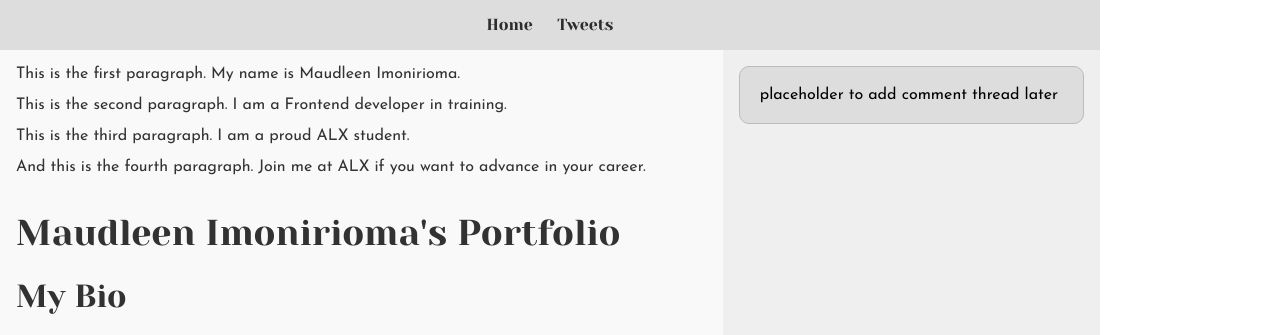
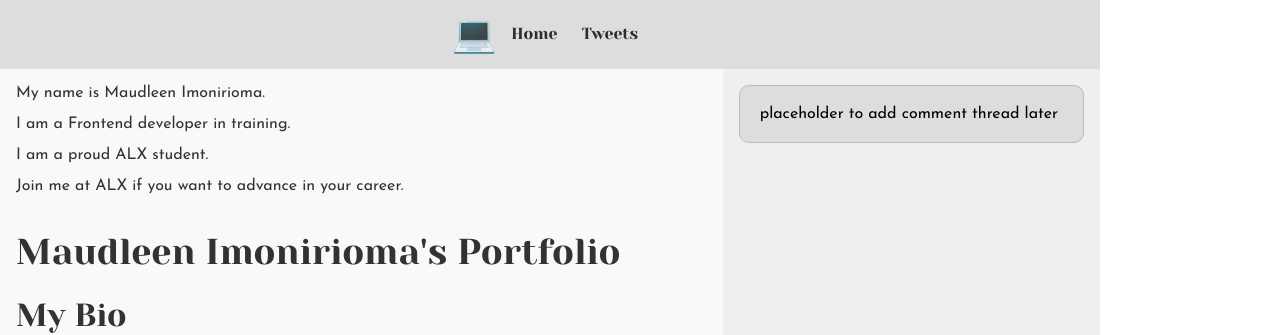
Before and after one commit to MaudleenTech/alx_html_css, a plain HTML site: page css_basic/index.html in a window 1280 px wide. Shown: the top 335 px of the page. Drawn offline with Linux system fonts and the light colour scheme.

Commit message:
Added a logo

```diff
--- a/css_basic/index.html
+++ b/css_basic/index.html
@@ -11,6 +11,7 @@
     <header>
       <nav>
         <ul>
+          <li class="logo">&#128187;</li>
           <li><a href="index.html">Home</a></li>
           <li><a href="tweets.html">Tweets</a></li>
         </ul>
@@ -18,10 +19,10 @@
     </header>
 <main>
     <article>
-    <p>This is the first paragraph. My name is Maudleen Imonirioma.</p>
-    <p>This is the second paragraph. I am a Frontend developer in training.</p>
-    <p>This is the third paragraph. I am a proud ALX student.</p>
-    <p>And this is the fourth paragraph. Join me at ALX if you want to advance in your career.</p>
+    <p>My name is Maudleen Imonirioma.</p>
+    <p>I am a Frontend developer in training.</p>
+    <p>I am a proud ALX student.</p>
+    <p>Join me at ALX if you want to advance in your career.</p>
 
     <h1>Maudleen Imonirioma's Portfolio</h1>
         <h2>My Bio</h2>
```
